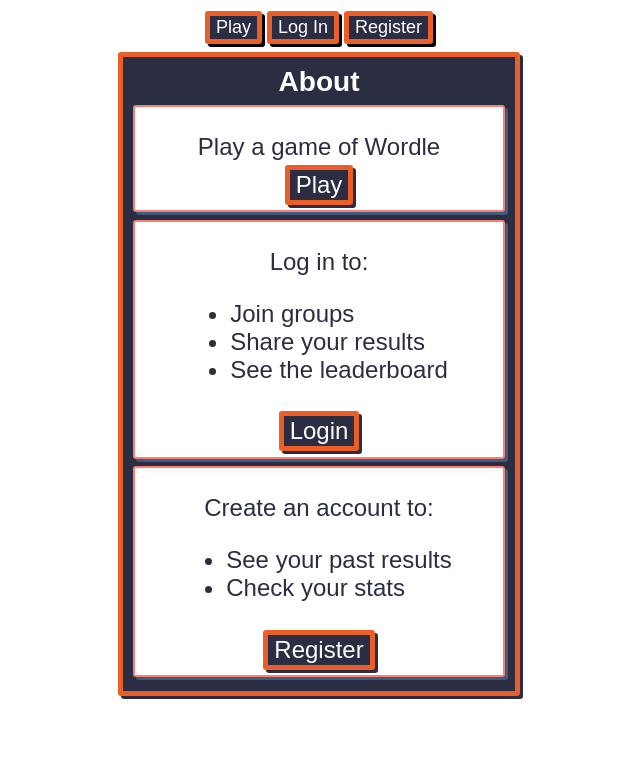
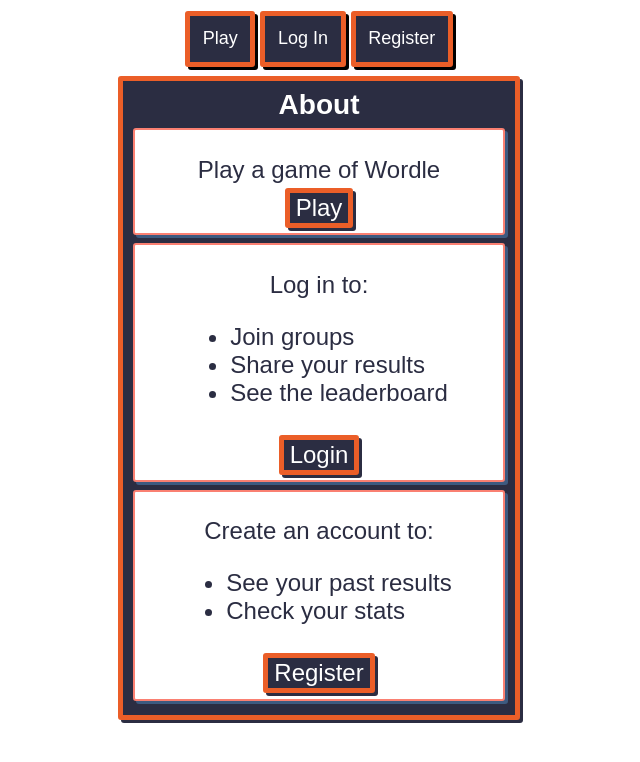
Before and after one commit to leo-mj/wordle-guess-marker, a React (Create React App) app: page / in a window 1280 px wide. Shown: the top 762 px of the page, without its empty margins (321-961 px from the left). Built offline with nearby package versions, Linux system fonts and the light colour scheme.

Commit message:
Changed menu button padding

```diff
--- a/src/scss/_menu.scss
+++ b/src/scss/_menu.scss
@@ -10,7 +10,8 @@
   border: 5px solid #eb5e28;
   border-radius: 3px;
   box-shadow: 3px 3px black;
-  margin: 1% 1% 1% 1%;
+  margin: 1%;
+  padding: 1%;
 }
 
 .menu-button:hover {
```
